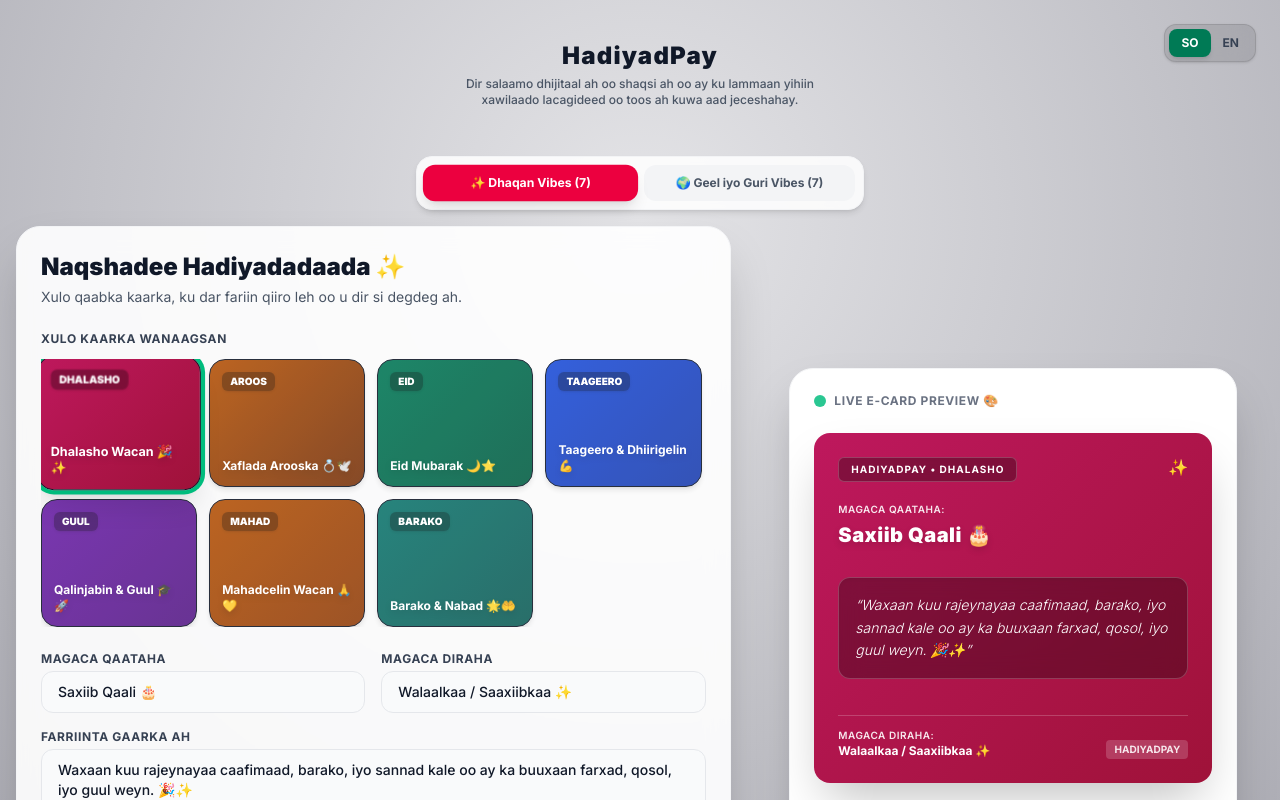
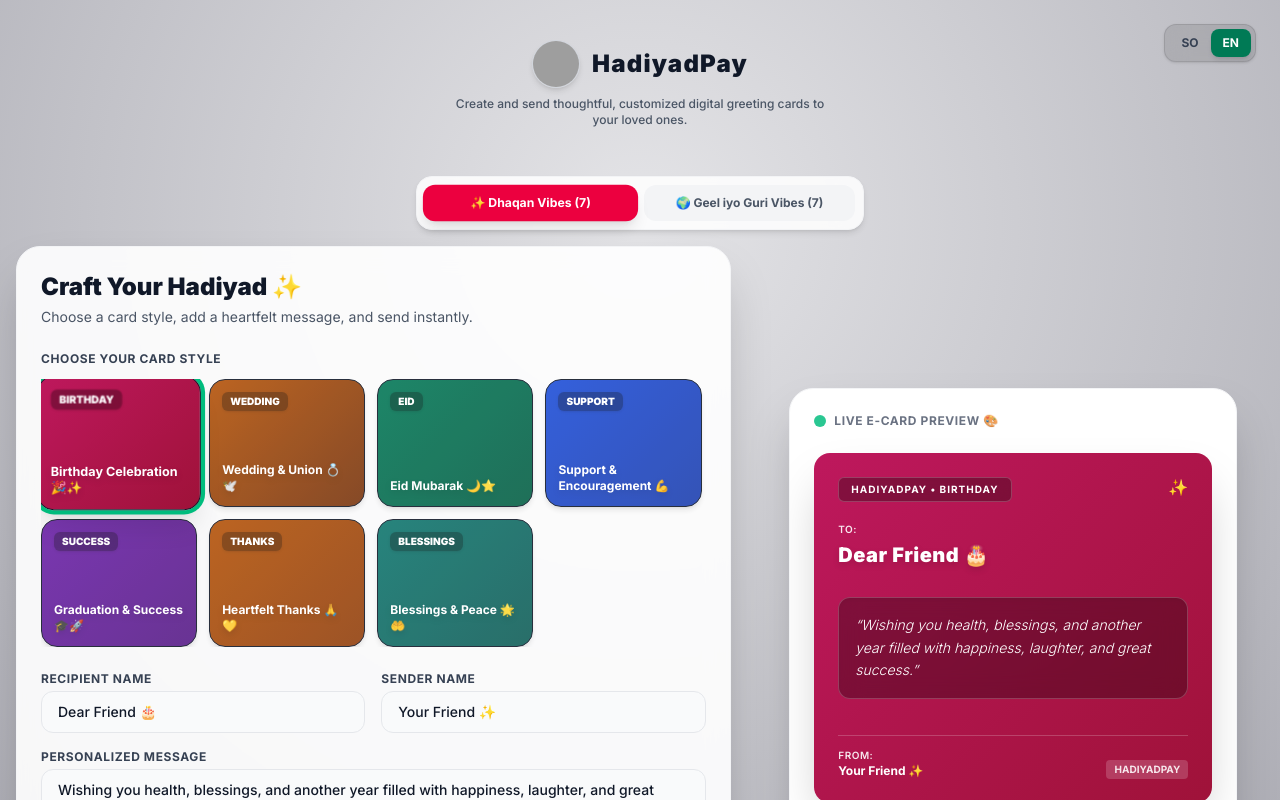
Before and after one commit to hrmadenITFLOWZ/hadiyadpay, a Next.js app: page / in a window 1280 px wide. Shown: the top 800 px of the page. Built offline with nearby package versions, Linux system fonts and the light colour scheme; grey boxes are pictures that could not be loaded.

Commit message:
Voeg HadiyadPay logo toe aan header en update teksten voor e-card focus

```diff
--- a/src/app/page.tsx
+++ b/src/app/page.tsx
@@ -7,11 +7,11 @@ import ReceivedCardModal from './components/ReceivedCardModal';
 type Language = 'so' | 'en';
 
 export default function Home() {
-  const [currentLanguage, setCurrentLanguage] = useState<Language>('so');
+  const [currentLanguage, setCurrentLanguage] = useState<Language>('en');
 
   const subtitles = {
-    so: 'Dir salaamo dhijitaal ah oo shaqsi ah oo ay ku lammaan yihiin xawilaado lacagideed oo toos ah kuwa aad jeceshahay.',
-    en: 'Send personal digital greetings combined with direct financial transfers to loved ones.',
+    so: 'Abuur oo u dir salaamo dijitaal ah oo shaqsi ah oo loogu talagalay kuwa aad jeceshahay.',
+    en: 'Create and send thoughtful, customized digital greeting cards to your loved ones.',
   };
 
   return (
@@ -48,12 +48,19 @@ export default function Home() {
         </div>
       </div>
 
-      {/* Gecentreerde Header bovenaan */}
+      {/* Gecentreerde Header bovenaan met Logo */}
       <header className="max-w-4xl mx-auto px-4 pt-10 pb-6 text-center">
-        <h1 className="text-2xl font-black tracking-wider text-gray-900 inline-block">
-          HadiyadPay
-        </h1>
-        <p className="text-xs text-gray-600 font-medium max-w-sm mx-auto mt-1">
+        <div className="flex items-center justify-center gap-3">
+          <img
+            src="/images/og-cover.png"
+            alt="HadiyadPay Logo"
+            className="w-12 h-12 rounded-full object-cover shadow-md border border-gray-300"
+          />
+          <h1 className="text-2xl font-black tracking-wider text-gray-900">
+            HadiyadPay
+          </h1>
+        </div>
+        <p className="text-xs text-gray-600 font-medium max-w-sm mx-auto mt-2">
           {subtitles[currentLanguage]}
         </p>
       </header>
```
Also changed, not shown: public/Images/og-cover.jpg (added).
